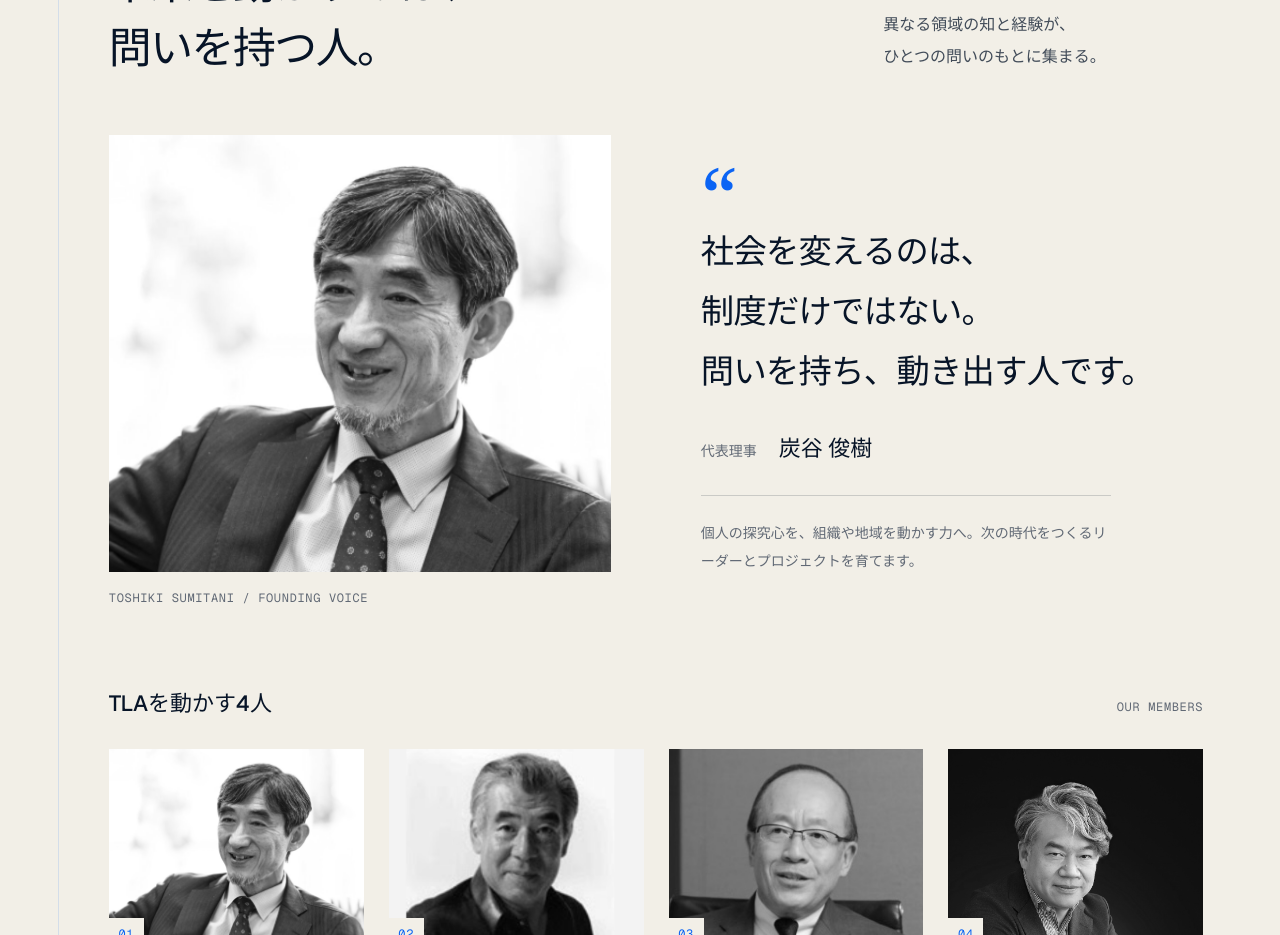
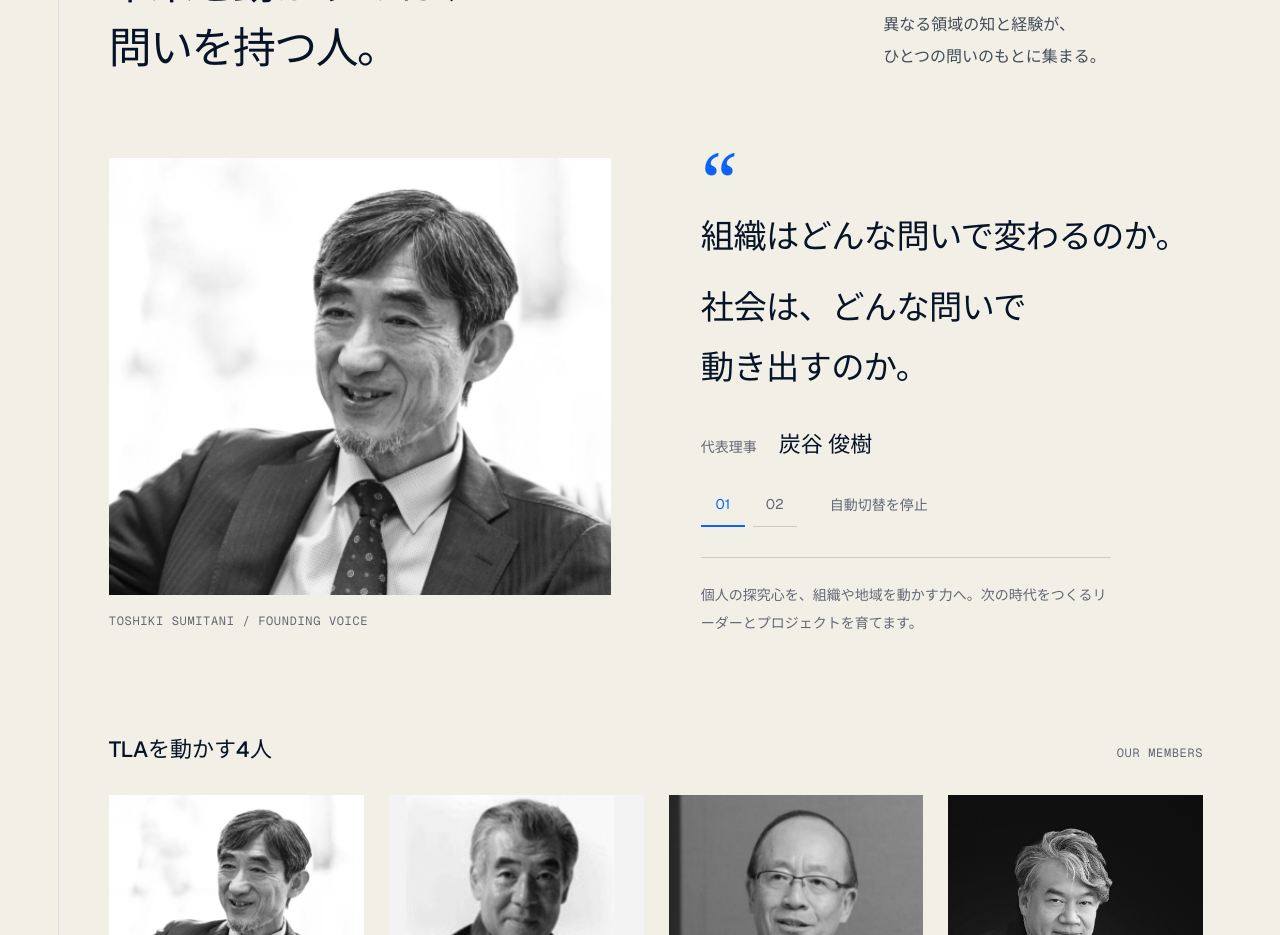
Before and after one commit to ikeda1028/tankyu, a Next.js app: page / in a window 1280 px wide. Shown: the part 3440-4375 px from the top of the page. Built offline with nearby package versions, Linux system fonts and the light colour scheme.

Commit message:
Use supplied founder messages with timed accessible rotation

```diff
--- /dev/null
+++ b/app/founder-quotes.tsx
@@ -0,0 +1,63 @@
+"use client";
+
+import { useEffect, useRef, useState } from "react";
+
+const quotes = [
+  [["組織はどんな問いで", "変わるのか。"], ["社会は、どんな問いで", "動き出すのか。"]],
+  [["社会の未来をひらく", "問いとは何か。"]],
+];
+
+export default function FounderQuotes() {
+  const ref = useRef<HTMLDivElement>(null);
+  const [active, setActive] = useState(0);
+  const [paused, setPaused] = useState(false);
+  const [interacting, setInteracting] = useState(false);
+  const [visible, setVisible] = useState(false);
+  const [reduced, setReduced] = useState(false);
+  const [pageVisible, setPageVisible] = useState(true);
+
+  useEffect(() => {
+    const media = window.matchMedia("(prefers-reduced-motion: reduce)");
+    const updateMotion = () => setReduced(media.matches);
+    const updateVisibility = () => setPageVisible(!document.hidden);
+    updateMotion();
+    updateVisibility();
+    media.addEventListener("change", updateMotion);
+    document.addEventListener("visibilitychange", updateVisibility);
+    const observer = new IntersectionObserver(([entry]) => setVisible(entry.isIntersecting), { threshold: .35 });
+    if (ref.current) observer.observe(ref.current);
+    return () => {
+      observer.disconnect();
+      media.removeEventListener("change", updateMotion);
+      document.removeEventListener("visibilitychange", updateVisibility);
+    };
+  }, []);
+
+  useEffect(() => {
+    if (paused || interacting || !visible || !pageVisible || reduced) return;
+    const timer = window.setInterval(() => setActive((value) => (value + 1) % quotes.length), 10000);
+    return () => window.clearInterval(timer);
+  }, [paused, interacting, visible, pageVisible, reduced]);
+
+  return <div className="founder-message" ref={ref} role="region" aria-label="炭谷代表の言葉"
+    onMouseEnter={() => setInteracting(true)} onMouseLeave={() => setInteracting(false)}
+    onFocusCapture={() => setInteracting(true)}
+    onBlurCapture={(event) => { if (!event.currentTarget.contains(event.relatedTarget)) setInteracting(false); }}>
+    <span className="quote-symbol" aria-hidden="true">“</span>
+    <blockquote>
+      <div className="founder-quote-stack" aria-live="off">
+        {quotes.map((lines, index) => <p key={index} className="founder-quote-text" data-active={active === index} aria-hidden={active !== index}>
+          {lines.map((phrases, line) => <span key={line}>{phrases.map((phrase) => <span className="founder-quote-phrase" key={phrase}>{phrase}</span>)}</span>)}
+        </p>)}
+      </div>
+      <footer><span>代表理事</span><strong>炭谷 俊樹</strong></footer>
+    </blockquote>
+    <div className="founder-quote-controls">
+      <div className="founder-quote-select" role="group" aria-label="言葉を選ぶ">
+        {quotes.map((_, index) => <button key={index} type="button" aria-label={`${index + 1}つ目の言葉を表示`} aria-pressed={active === index} onClick={() => { setActive(index); setPaused(true); }}>0{index + 1}</button>)}
+      </div>
+      {!reduced && <button type="button" className="founder-quote-pause" aria-pressed={paused} onClick={() => setPaused((value) => !value)}>{paused ? "自動切替を再開" : "自動切替を停止"}</button>}
+    </div>
+    <p className="founder-copy">個人の探究心を、組織や地域を動かす力へ。次の時代をつくるリーダーとプロジェクトを育てます。</p>
+  </div>;
+}
--- a/app/globals.css
+++ b/app/globals.css
@@ -122,8 +122,19 @@ h2 { font-size: clamp(32px,3.35vw,56px); line-height: 1.5; letter-spacing: -.035
 .founder-message { padding: 16px 0; }
 .quote-symbol { color: var(--blue); font-family: Georgia,serif; font-size: 80px; line-height: .7; display: block; height: 38px; }
 .founder-message blockquote { margin: 0; }
-.founder-message blockquote > p { font-size: clamp(24px,2.6vw,42px); line-height: 1.8; letter-spacing: -.02em; font-weight: 400; margin: 18px 0 30px; }
-.quote-break { display: none; }
+.founder-quote-stack { display: grid; margin: 18px 0 30px; }
+.founder-quote-text { grid-area: 1/1; align-self: center; font-size: clamp(24px,2.6vw,42px); line-height: 1.8; letter-spacing: -.02em; font-weight: 400; margin: 0; opacity: 0; visibility: hidden; transition: opacity .7s ease, visibility .7s; }
+.founder-quote-text[data-active="true"] { opacity: 1; visibility: visible; }
+.founder-quote-text > span { display: block; overflow-wrap: anywhere; line-break: strict; }
+.founder-quote-text > span + span { margin-top: .35em; }
+.founder-quote-phrase { display: inline-block; }
+.founder-quote-controls { display: flex; flex-wrap: wrap; gap: 14px 25px; align-items: center; margin-top: 22px; }
+.founder-quote-select { display: flex; gap: 8px; }
+.founder-quote-select button, .founder-quote-pause { border: 0; background: transparent; min-height: 44px; padding: 8px; font-size: 14px; cursor: pointer; }
+.founder-quote-select button { min-width: 44px; border-bottom: 1px solid var(--line); color: var(--muted); }
+.founder-quote-select button[aria-pressed="true"] { color: var(--blue); border-bottom: 2px solid var(--blue); }
+.founder-quote-pause { color: var(--muted); }
+.founder-quote-pause:hover { color: var(--blue); }
 .founder-message footer { display: flex; align-items: baseline; gap: 22px; }
 .founder-message footer span { color: var(--muted); font-size: 14px; }
 .founder-message footer strong { font-size: 22px; font-weight: 500; white-space: nowrap; }
@@ -178,7 +189,7 @@ h2 { font-size: clamp(32px,3.35vw,56px); line-height: 1.5; letter-spacing: -.035
   .intro-layout { gap: 5vw; }.field-card { padding-left: 20px; padding-right: 20px; }.field-card h3 { font-size: 20px; }
   .people-grid { grid-template-columns: repeat(2,minmax(0,1fr)); gap: 42px 28px; }
   .person-photo { aspect-ratio: 1.5; }.person-copy { min-height: 0; }.person-fields { margin-top: 19px; }
-  .founder-feature { gap: 5vw; }.founder-message blockquote > p { font-size: 27px; }.quote-break { display: block; }
+  .founder-feature { gap: 5vw; }.founder-quote-text { font-size: 27px; }
   .process-item { padding-right: 20px; }.process-item p { font-size: 14px; }.process-track::before { right: -20px; }
 }
 @media(max-width:760px) {
@@ -226,8 +237,8 @@ h2 { font-size: clamp(32px,3.35vw,56px); line-height: 1.5; letter-spacing: -.035
   .process-item h3 { font-size: 23px; margin: 12px 0 9px; }.process-item p { max-width: none; font-size: 16px; }
   .founder-feature { grid-template-columns: 1fr; gap: 37px; }
   .founder-portrait img { aspect-ratio: 1.2; max-height: 440px; }.founder-portrait figcaption { font-size: 11px; }
-  .founder-message { padding: 0; }.founder-message blockquote > p { font-size: clamp(25px,5.2vw,37px); line-height: 1.9; }
-  .quote-break { display: none; }.founder-copy { max-width: 100%; font-size: 15px; }
+  .founder-message { padding: 0; }.founder-quote-text { font-size: clamp(25px,5.2vw,37px); line-height: 1.9; }
+  .founder-copy { max-width: 100%; font-size: 15px; }
   .people-heading { margin-top: 59px; gap: 10px; }.people-heading h3 { font-size: 20px; }.people-heading > span { font-size: 10px; }
   .people-grid { gap: 34px 20px; }
   .person-photo { aspect-ratio: 1.12; }.person-info h3 { font-size: 23px; }.person-roman { font-size: 10px; }
--- a/app/page.tsx
+++ b/app/page.tsx
@@ -1,5 +1,6 @@
 import NetworkScene from "./network-scene";
 import JourneyLine from "./journey-line";
+import FounderQuotes from "./founder-quotes";
 
 const fields = [
   { number: "01", label: "BUSINESS", title: "組織・事業を変える", question: "なぜ、いいアイデアが\n実行につながらない？", copy: "新規事業、組織変革、人的資本、AI活用。組織の内側にある問いから、実行可能なプロジェクトを設計します。", tags: "新規事業 / 組織変革 / AI活用" },
@@ -89,7 +90,7 @@ export default function Home() {
         <div className="section-heading"><h2 id="people-title">未来を動かすのは、<br />問いを持つ人。</h2><p>異なる領域の知と経験が、<br />ひとつの問いのもとに集まる。</p></div>
         <div className="founder-feature">
           <figure className="founder-portrait"><img src="/member-sumitani.png" alt="炭谷俊樹 代表理事" width="586" height="408" loading="lazy" /><figcaption className="mono">TOSHIKI SUMITANI / FOUNDING VOICE</figcaption></figure>
-          <div className="founder-message"><span className="quote-symbol" aria-hidden="true">“</span><blockquote><p>社会を変えるのは、<br />制度だけではない。<br />問いを持ち、<br className="quote-break" />動き出す人です。</p><footer><span>代表理事</span><strong>炭谷 俊樹</strong></footer></blockquote><p className="founder-copy">個人の探究心を、組織や地域を動かす力へ。次の時代をつくるリーダーとプロジェクトを育てます。</p></div>
+          <FounderQuotes />
         </div>
         <div className="people-heading"><h3>TLAを動かす4人</h3><span className="mono">OUR MEMBERS</span></div>
         <div className="people-grid">{members.map((member) => <article className="person-card" key={member.node}>
```
Also changed, not shown: 1 other file (tests, documents, lock files or other folders).
